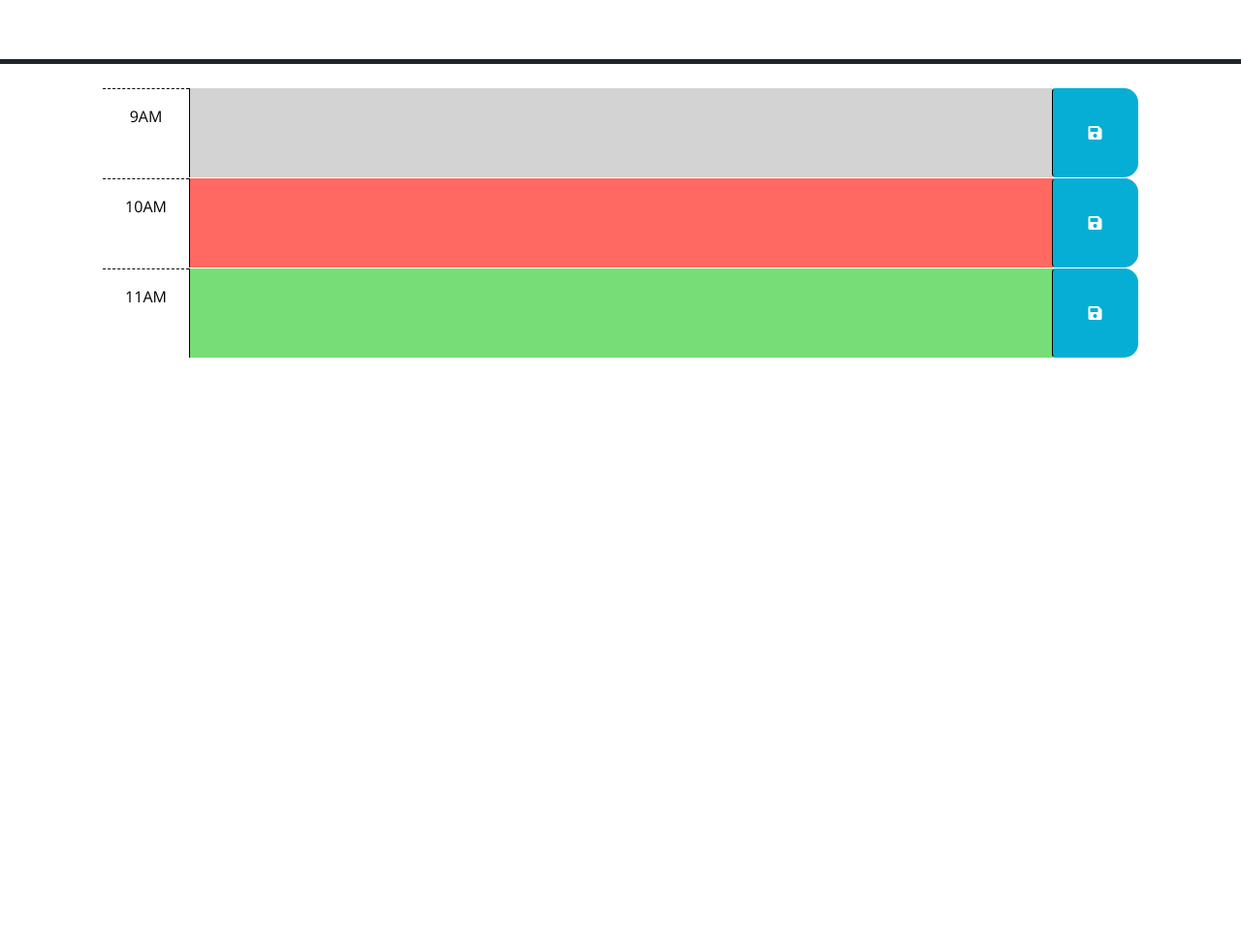
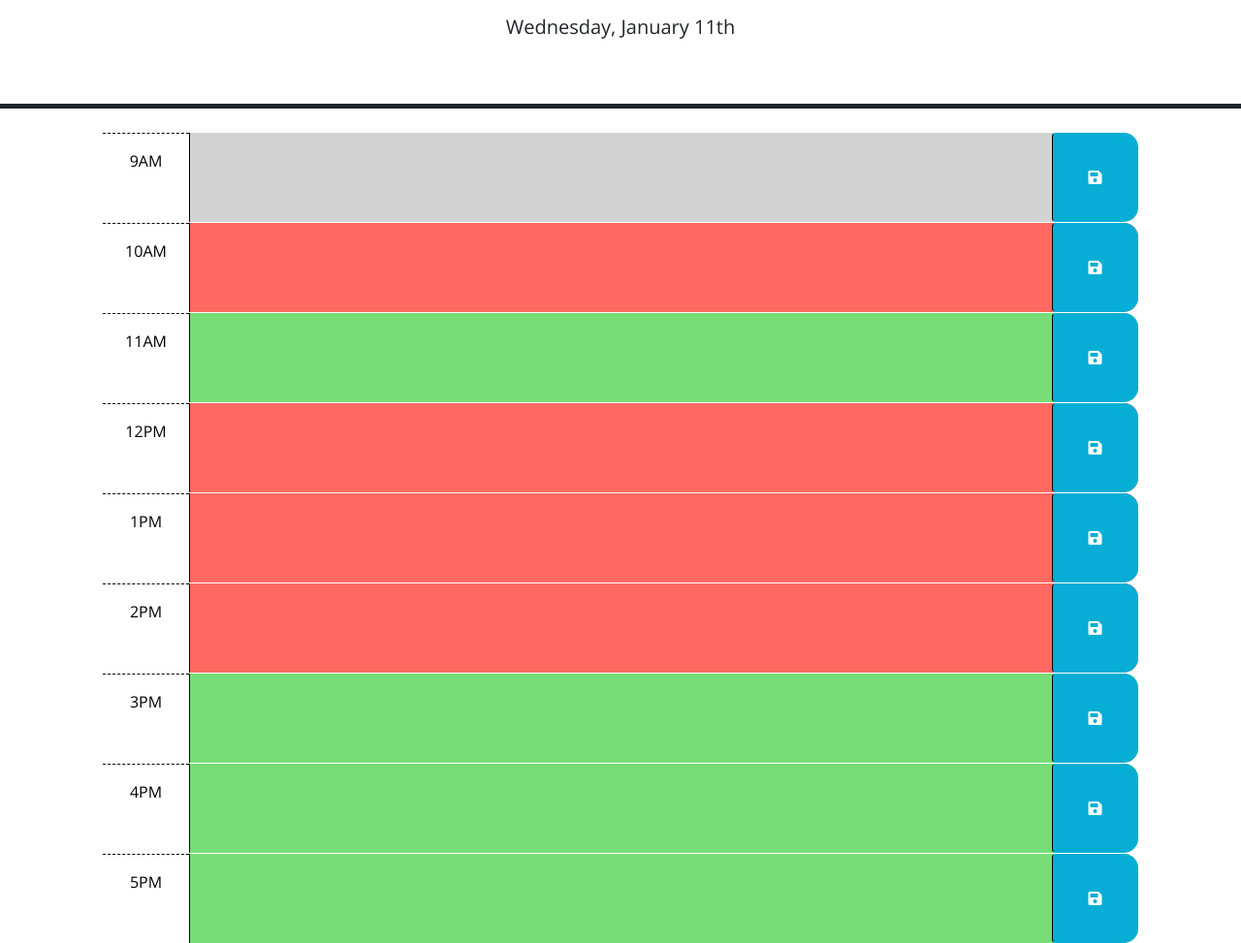
Before and after one commit to Drums180/Work-Day-Scheduler, a plain HTML site: page index.html in a window 1280 px wide. Shown: the part 166-1139 px from the top of the page at 97% size. Before the commit the page ends 800 px from the top, so only its background shows below. Drawn offline with nearby package versions, Linux system fonts and the light colour scheme; files that its build step writes are made by us from their sources.

Commit message:
Adding of today's date

```diff
--- a/assets/script.js
+++ b/assets/script.js
@@ -20,4 +20,27 @@ $(function () {
   // attribute of each time-block be used to do this?
   //
   // TODO: Add code to display the current date in the header of the page.
+  var today = dayjs();
+  var ordinal;
+  var hours = today.format("H");
+
+  //ADD-UP
+  //Function to determine ordinal termination of the number
+  function determineOrdinal(){
+    if (today.format("D") == 1) {
+      ordinal = "st";
+    } else if (today.format("D") == 2) {
+      ordinal = "nd";
+    } else if (today.format("D") == 3) {
+      ordinal = "rd";
+    } else {
+      ordinal = "th";
+    }
+  }
+  determineOrdinal()
+
+  console.log(hours + " is the actual hour") //Checking for bugs
+  console.log(ordinal + " is the ordinal termination of the day number") //Checking for bugs
+
+  $('#currentDay').text(today.format('dddd, MMMM D')+ ordinal);
 });
--- a/index.html
+++ b/index.html
@@ -18,8 +18,21 @@
       href="https://fonts.googleapis.com/css?family=Open+Sans&display=swap"
       rel="stylesheet"
     />
-    <link rel="stylesheet" href="style.css" />
+    <link rel="stylesheet" href="./assets/style.css" />
     <title>Work Day Scheduler</title>
+
+    <script
+      src="https://cdn.jsdelivr.net/npm/dayjs@1.11.3/dayjs.min.js"
+      integrity="sha256-iu/zLUB+QgISXBLCW/mcDi/rnf4m4uEDO0wauy76x7U="
+      crossorigin="anonymous"
+    ></script>
+
+    <script
+      src="https://code.jquery.com/jquery-3.5.1.min.js"
+      integrity="sha256-9/aliU8dGd2tb6OSsuzixeV4y/faTqgFtohetphbbj0="
+      crossorigin="anonymous"
+    ></script>
+
   </head>
 
   <body>
@@ -66,13 +79,54 @@
         </button>
       </div>
 
-    <script src="https://code.jquery.com/jquery-3.4.1.min.js"></script>
-    <script
-      src="https://cdn.jsdelivr.net/npm/dayjs@1.11.3/dayjs.min.js"
-      integrity="sha256-iu/zLUB+QgISXBLCW/mcDi/rnf4m4uEDO0wauy76x7U="
-      crossorigin="anonymous"
-    ></script>
+      <div id="hour-12" class="row time-block present">
+        <div class="col-2 col-md-1 hour text-center py-3">12PM</div>
+        <textarea class="col-8 col-md-10 description" rows="3"> </textarea>
+        <button class="btn saveBtn col-2 col-md-1" aria-label="save">
+          <i class="fas fa-save" aria-hidden="true"></i>
+        </button>
+      </div>
 
-    <script src="script.js"></script>
+      <div id="hour-13" class="row time-block present">
+        <div class="col-2 col-md-1 hour text-center py-3">1PM</div>
+        <textarea class="col-8 col-md-10 description" rows="3"> </textarea>
+        <button class="btn saveBtn col-2 col-md-1" aria-label="save">
+          <i class="fas fa-save" aria-hidden="true"></i>
+        </button>
+      </div>
+
+      <div id="hour-14" class="row time-block present">
+        <div class="col-2 col-md-1 hour text-center py-3">2PM</div>
+        <textarea class="col-8 col-md-10 description" rows="3"> </textarea>
+        <button class="btn saveBtn col-2 col-md-1" aria-label="save">
+          <i class="fas fa-save" aria-hidden="true"></i>
+        </button>
+      </div>
+
+      <div id="hour-15" class="row time-block future">
+        <div class="col-2 col-md-1 hour text-center py-3">3PM</div>
+        <textarea class="col-8 col-md-10 description" rows="3"> </textarea>
+        <button class="btn saveBtn col-2 col-md-1" aria-label="save">
+          <i class="fas fa-save" aria-hidden="true"></i>
+        </button>
+      </div>
+
+      <div id="hour-16" class="row time-block future">
+        <div class="col-2 col-md-1 hour text-center py-3">4PM</div>
+        <textarea class="col-8 col-md-10 description" rows="3"> </textarea>
+        <button class="btn saveBtn col-2 col-md-1" aria-label="save">
+          <i class="fas fa-save" aria-hidden="true"></i>
+        </button>
+      </div>
+
+      <div id="hour-17" class="row time-block future">
+        <div class="col-2 col-md-1 hour text-center py-3">5PM</div>
+        <textarea class="col-8 col-md-10 description" rows="3"> </textarea>
+        <button class="btn saveBtn col-2 col-md-1" aria-label="save">
+          <i class="fas fa-save" aria-hidden="true"></i>
+        </button>
+      </div>
+
+    <script src="./assets/script.js"></script>
   </body>
 </html>
```
